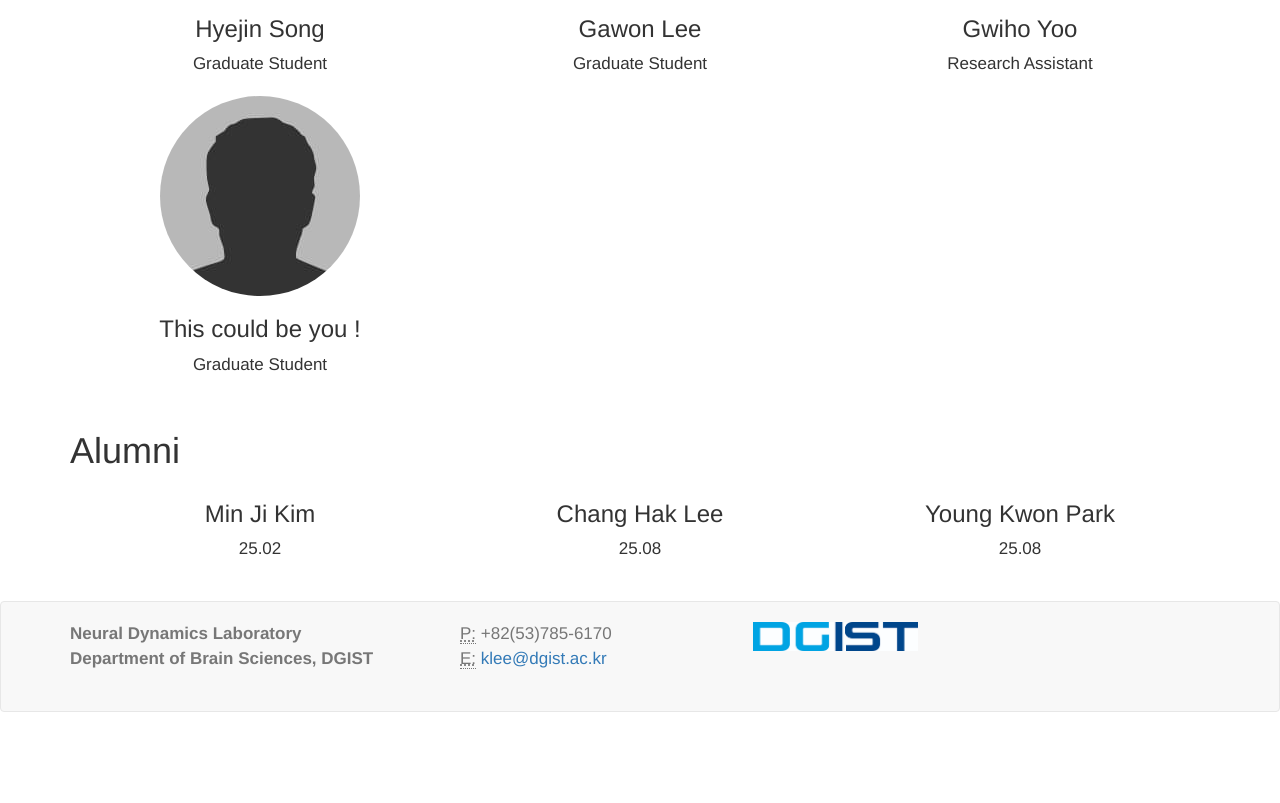
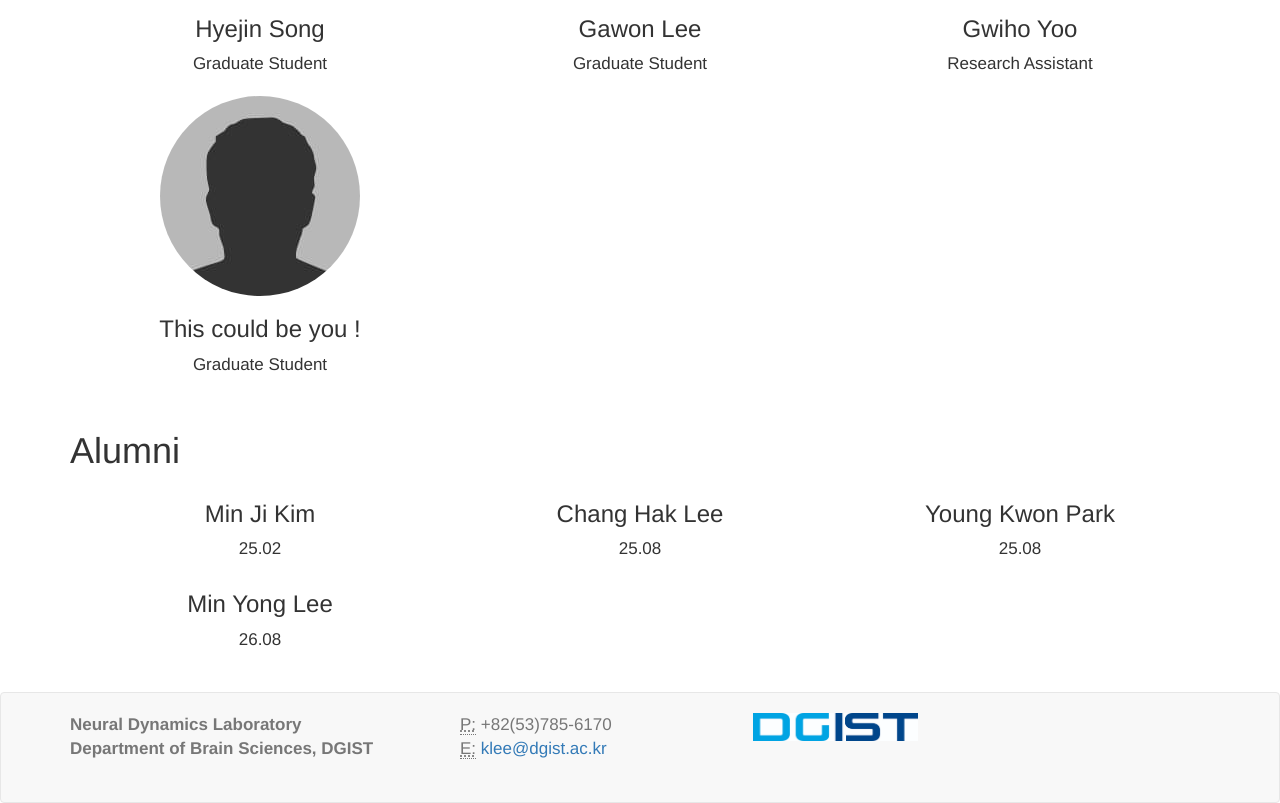
Before and after one commit to kleelab/kleelab.github.io, a Jekyll site: the page built from people.html, in a window 1280 px wide, cut to the strip 660-1463 px from the top of the page. Built offline with Jekyll 4.4.1, drawn with Linux system fonts in a browser that asks for light colours; nearby versions of some CDN libraries; a style sheet for code colours, icons or effects is not loaded; before the commit the page ends 1372 px from its top, so only the background shows below that.

Commit message:
Update alumni.yml

```diff
--- a/_data/alumni.yml
+++ b/_data/alumni.yml
@@ -7,3 +7,6 @@
 
 - name: Young Kwon Park
   role: 25.08
+
+- name: Min Yong Lee
+  role: 26.08
```
